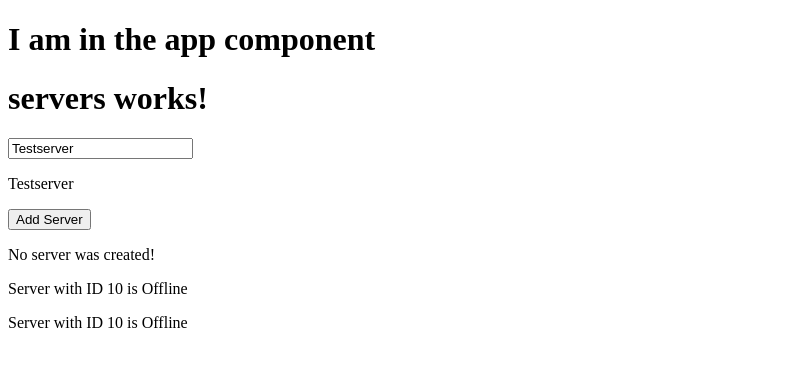
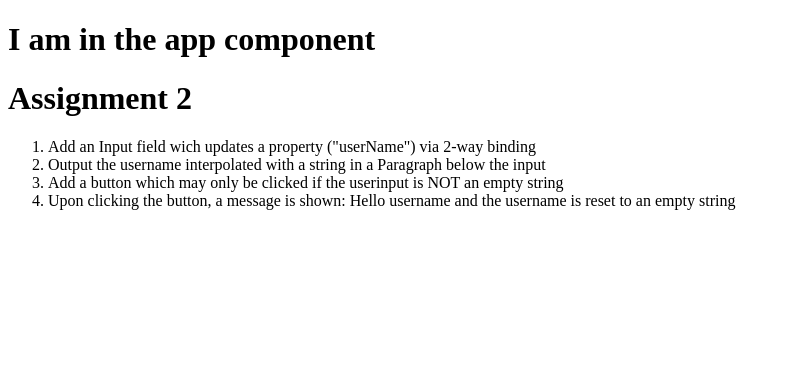
Before and after one commit to MichWouters/Fwo_Angular, an Angular app: page / in a window 1280 px wide. Shown: the top 366 px of the page, without its empty margins (0-791 px from the left). Built offline with nearby package versions, Linux system fonts and the light colour scheme.

Commit message:
Add assignment 2

```diff
--- a/src/app/app.component.html
+++ b/src/app/app.component.html
@@ -1,4 +1,5 @@
 <h1>I am in the app component</h1>
 
 <!-- <app-assignment-one></app-assignment-one> -->
-<app-servers></app-servers>
+<app-assignment-two></app-assignment-two>
+<!-- <app-servers></app-servers> -->
--- a/src/app/app.module.ts
+++ b/src/app/app.module.ts
@@ -8,6 +8,7 @@ import { ServersComponent } from './servers/servers.component';
 import { AssignmentOneComponent } from './assignment-one/assignment-one.component';
 import { SuccessAlertComponent } from './success-alert/success-alert.component';
 import { WarningAlertComponent } from './warning-alert/warning-alert.component';
+import { AssignmentTwoComponent } from './assignment-two/assignment-two.component';
 
 @NgModule({
   declarations: [
@@ -17,6 +18,7 @@ import { WarningAlertComponent } from './warning-alert/warning-alert.component';
     AssignmentOneComponent,
     SuccessAlertComponent,
     WarningAlertComponent,
+    AssignmentTwoComponent,
   ],
   imports: [
     BrowserModule,
--- a/src/app/assignment-one/assignment-one.component.html
+++ b/src/app/assignment-one/assignment-one.component.html
@@ -1,3 +1,5 @@
+<h1>Assignment 2</h1>
+
 <ol>
     <li>Create two new components, WarningAlert & SuccessAlert</li>
     <li>Output them beneath eachother in the AppComponent</li>
--- /dev/null
+++ b/src/app/assignment-two/assignment-two.component.html
@@ -0,0 +1,8 @@
+<h1>Assignment 2</h1>
+
+<ol>
+    <li>Add an Input field wich updates a property ("userName") via 2-way binding</li>
+    <li>Output the username interpolated with a string in a Paragraph below the input</li>
+    <li>Add a button which may only be clicked if the userinput is NOT an empty string</li>
+    <li>Upon clicking the button, a message is shown: Hello username and the username is reset to an empty string</li>
+</ol>
--- /dev/null
+++ b/src/app/assignment-two/assignment-two.component.ts
@@ -0,0 +1,15 @@
+import { Component, OnInit } from '@angular/core';
+
+@Component({
+  selector: 'app-assignment-two',
+  templateUrl: './assignment-two.component.html',
+  styleUrls: ['./assignment-two.component.css']
+})
+export class AssignmentTwoComponent implements OnInit {
+
+  constructor() { }
+
+  ngOnInit(): void {
+  }
+
+}
```
Also changed, not shown: src/app/assignment-two/assignment-two.component.css (added), 1 other file (tests, documents, lock files or other folders).
